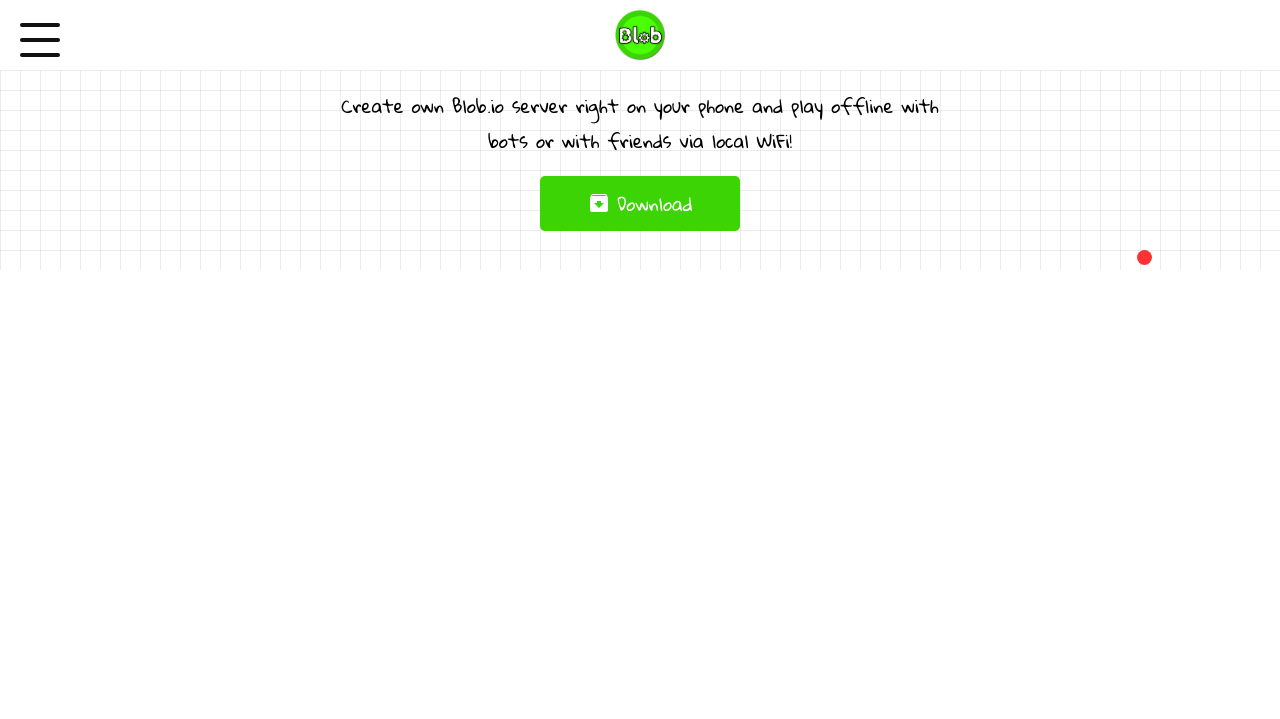
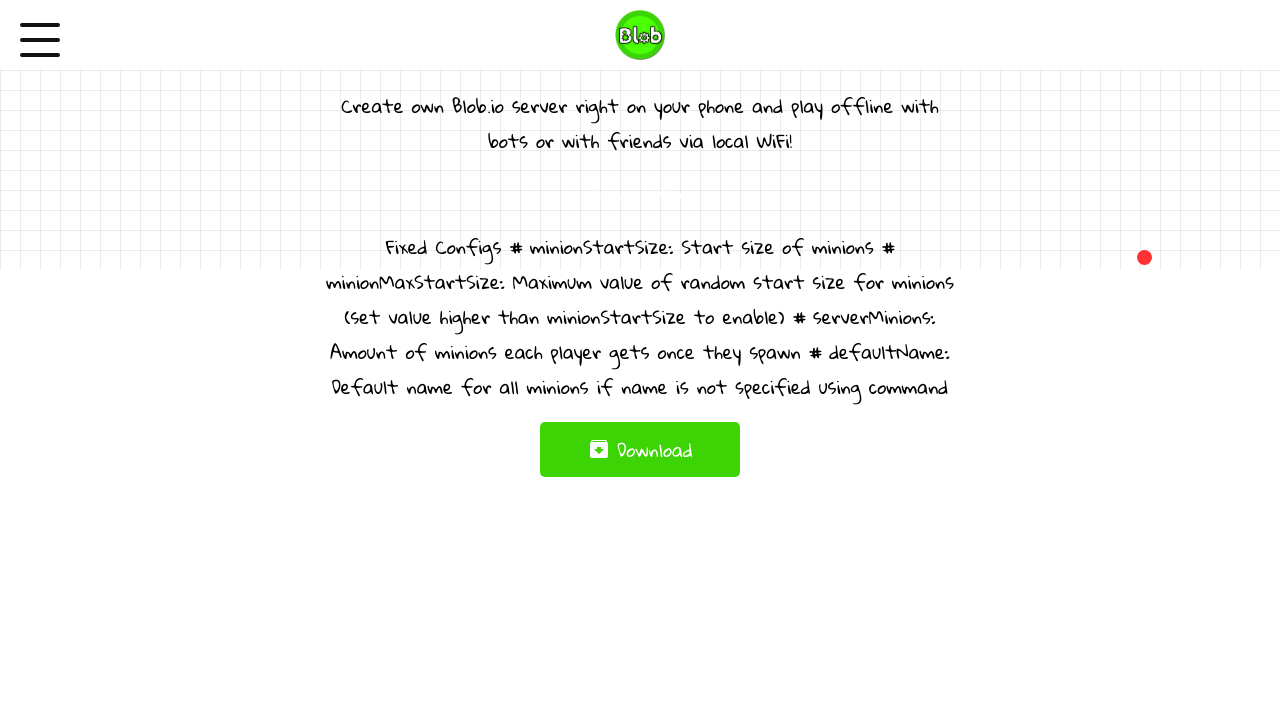
Before and after one commit to Valdex/Client, a plain HTML site: page index.html in a window 1280 px wide. Drawn offline with nearby package versions, Linux system fonts and the light colour scheme.

Commit message:
v.2 Update

```diff
--- a/index.html
+++ b/index.html
@@ -54,6 +54,12 @@
 		<div class="banner__intro">
 			<p>Create own Blob.io server right on your phone and play offline with bots or with friends via local WiFi!
 			</p>
+			<p><a>New version</a></p>
+			<p>Fixed Configs
+# minionStartSize: Start size of minions
+# minionMaxStartSize: Maximum value of random start size for minions (set value higher than minionStartSize to enable)
+# serverMinions: Amount of minions each player gets once they spawn
+# defaultName: Default name for all minions if name is not specified using command</p>
 			<a href="https://github.com/Valdex/valdex.github.io/raw/master/MinionBlobServer.apk" download>
 				<div class="ripplelink btn__green">
 					<svg class="svg__icons">
```
